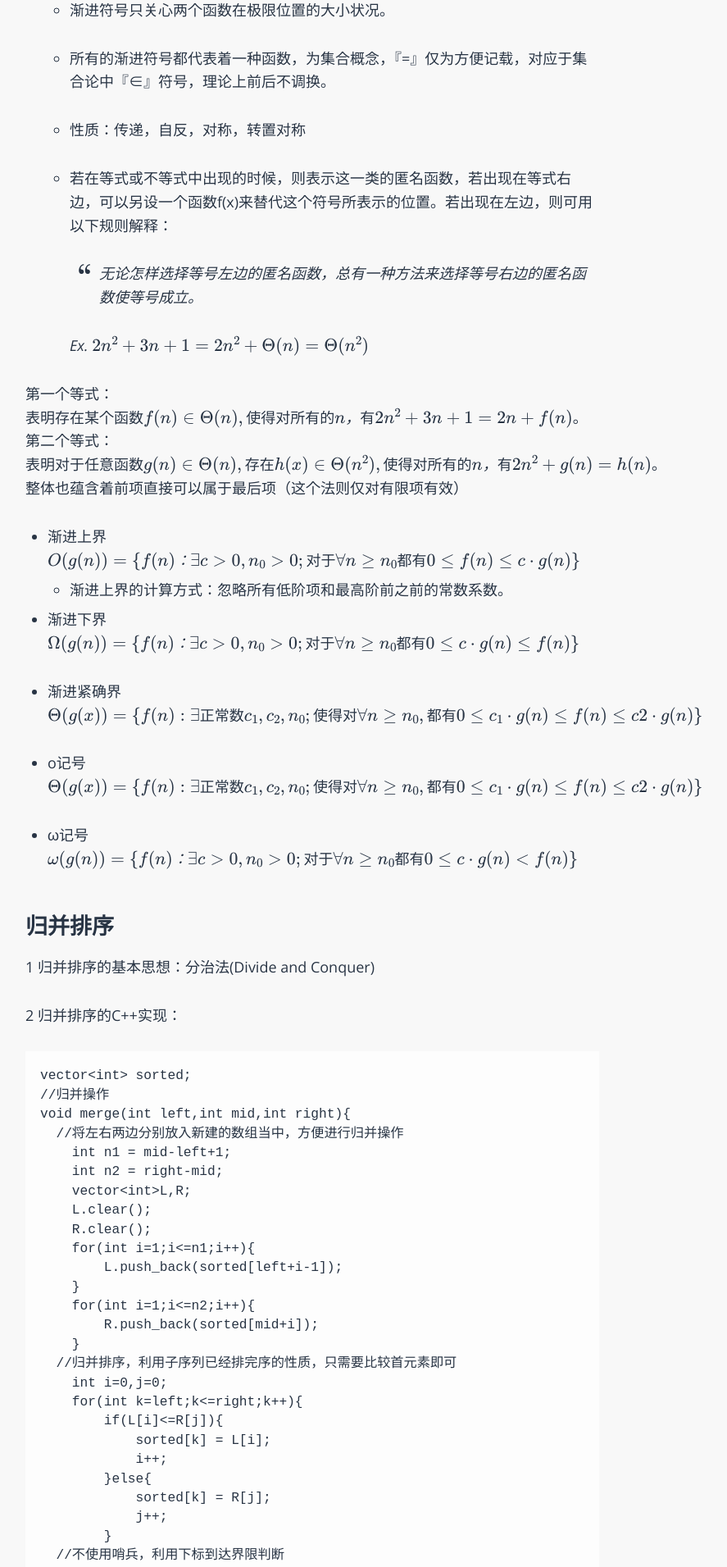
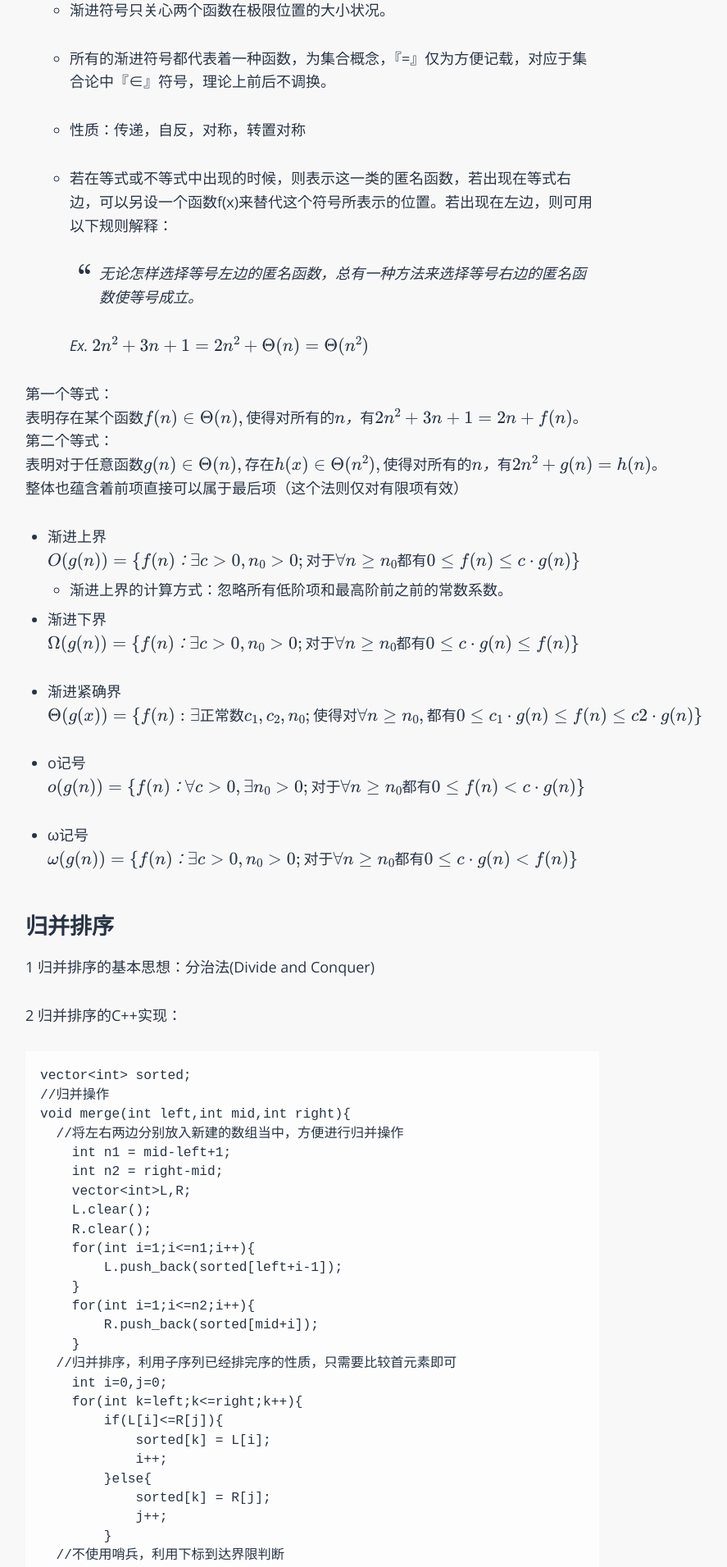
Before and after one commit to MQ-380/oldblog, a Jekyll site: the page built from _posts/2016-02-22-AlgorithmL1.md, in a window 1280 px wide. Shown: the part 1100-3011 px from the top of the page at 82% size, without its empty margins (259-1146 px from the left). Built offline with Jekyll 4.4.1, drawn with Linux system fonts in a browser that asks for light colours; some web fonts are replaced; formulas are drawn with MathJax 3.

Commit message:
Update 2016-02-22-AlgorithmL1.md

```diff
--- a/_posts/2016-02-22-AlgorithmL1.md
+++ b/_posts/2016-02-22-AlgorithmL1.md
@@ -85,12 +85,12 @@
 
 - o记号
 $$
-\Theta(g(x))=\{f(n):\exists 正常数 c_1,c_2,n_0;使得对\forall n\ge n_0,都有0\le c_1·g(n)\le f(n) \le c2·g(n) \}
+o(g(n)) = \{f(n) ：\forall c>0,\exists n_0>0 ;对于\forall n\ge n_0 都有0\le f(n)<c·g(n)  \}
 $$
 
 - ω记号
 $$
-\omega(g(n)) = \{f(n) ：\exists c>0,n_0>0 ;对于\forall n\ge n_0  都有0\le c·g(n) <  f(n) \}
+\omega(g(n)) = \{f(n) ：\exists c>0,n_0>0 ;对于\forall n\ge n_0  都有0\le c·g(n)<f(n) \}
 $$
 
 
```
